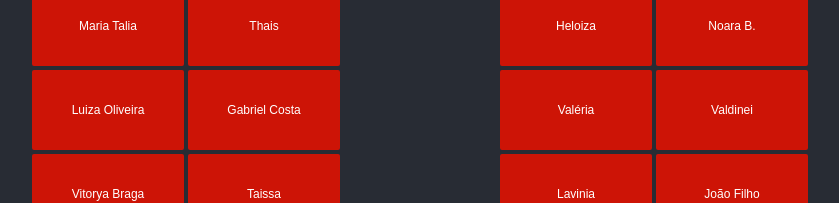
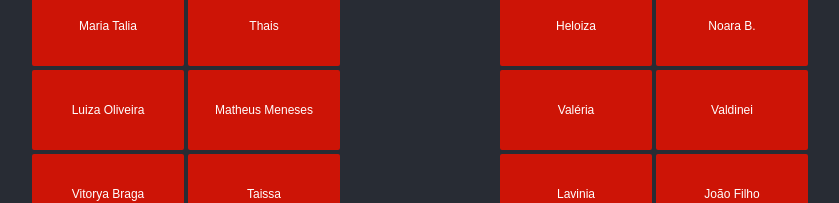
Before and after one commit to zValdinei/mapeamento-fied-sede, a React (Create React App) app: page / in a window 1280 px wide. Shown: the part 738-941 px from the top of the page, without its empty margins (220-1059 px from the left). Built offline with nearby package versions, Linux system fonts and the light colour scheme.

Commit message:
Update App.js
Just update some names

```diff
--- a/src/App.js
+++ b/src/App.js
@@ -67,7 +67,7 @@ function App() {
         </tr>
         <tr>
           <td><BotaoInterativo className="estilo_butao"nome="Luiza Oliveira"/></td>
-          <td><BotaoInterativo className="estilo_butao"nome="Gabriel Costa"/></td>
+          <td><BotaoInterativo className="estilo_butao"nome="Matheus Meneses"/></td>
           <td></td>
           <td><BotaoInterativo className="estilo_butao"nome="Valéria"/></td>
           <td><BotaoInterativo className="estilo_butao"nome="Valdinei"/></td>
```
